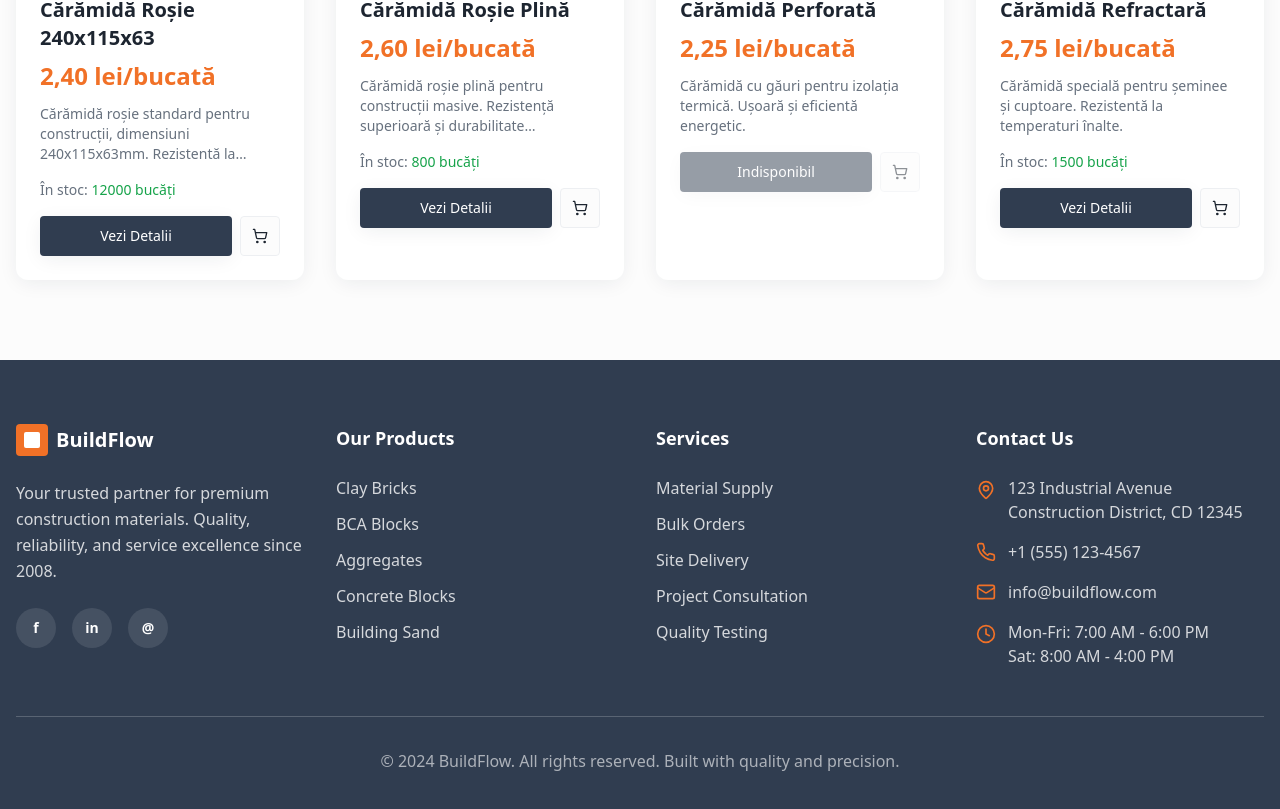
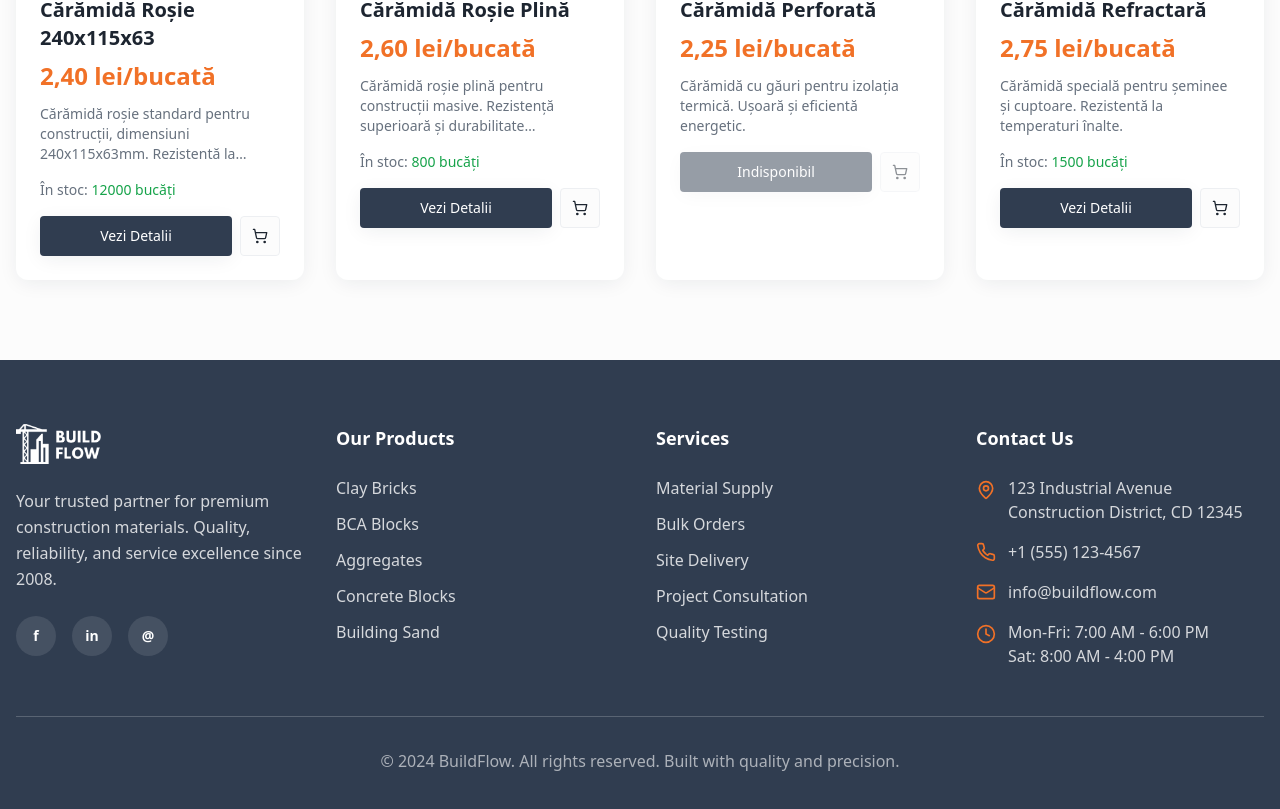
Before and after one commit to 28cristianbalan-creator/buildflow-materials-pro, a React (Vite) app: page /produse in a window 1280 px wide. Shown: the part 972-1781 px from the top of the page. Built offline with nearby package versions, Linux system fonts and the light colour scheme.

Commit message:
Fix footer logos
Update the footer component to use the same logos as the header, ensuring consistency across the website.

```diff
--- a/src/components/Footer.tsx
+++ b/src/components/Footer.tsx
@@ -1,4 +1,5 @@
 import { Phone, Mail, MapPin, Clock } from "lucide-react";
+import Logo from "@/components/Logo";
 
 const Footer = () => {
   return (
@@ -7,11 +8,8 @@ const Footer = () => {
         <div className="grid grid-cols-1 md:grid-cols-2 lg:grid-cols-4 gap-8">
           {/* Company Info */}
           <div className="animate-fade-in">
-            <div className="flex items-center space-x-2 mb-6">
-              <div className="w-8 h-8 bg-primary rounded-md flex items-center justify-center">
-                <div className="w-4 h-4 bg-white rounded-sm"></div>
-              </div>
-              <span className="text-xl font-bold">BuildFlow</span>
+            <div className="mb-6">
+              <Logo className="brightness-0 invert" />
             </div>
             <p className="text-white/80 mb-6 leading-relaxed">
               Your trusted partner for premium construction materials.
```
